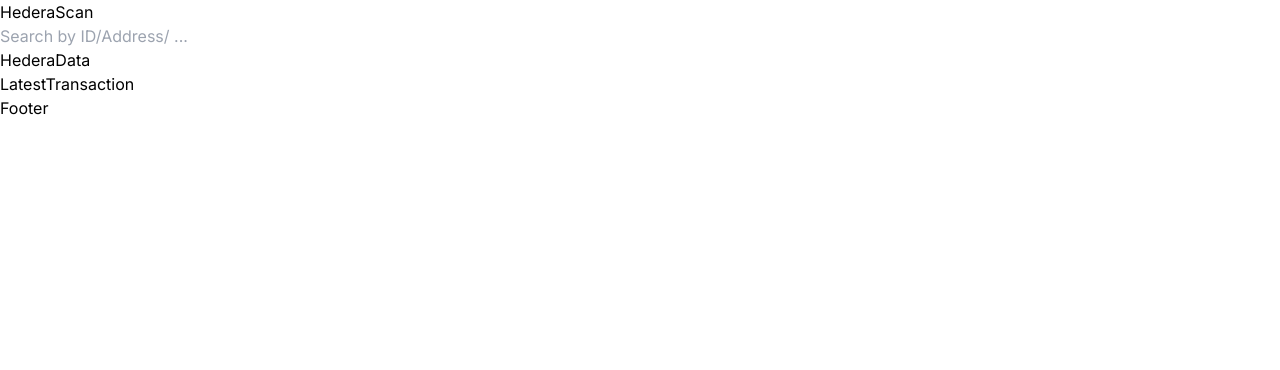
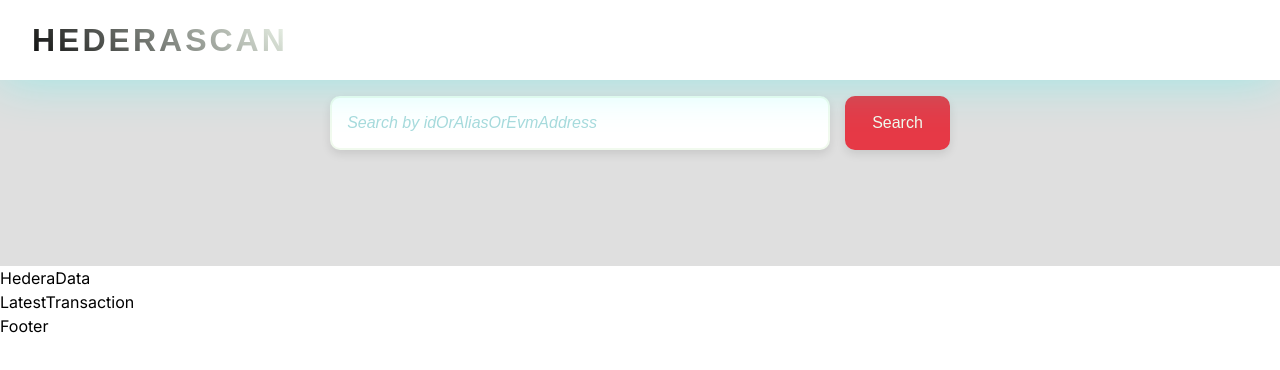
Before and after one commit to mxber2022/Hedera_Explorer, a Next.js app in the folder frontend/: page / in a window 1280 px wide. Shown: the top 370 px of the page. Built offline with nearby package versions, Linux system fonts and the light colour scheme.

Commit message:
UI upgrade

```diff
--- a/frontend/src/app/Components/Nav/Nav.css
+++ b/frontend/src/app/Components/Nav/Nav.css
@@ -0,0 +1,117 @@
+
+
+.nav {
+
+    position: fixed;
+    top: 0;
+    left: 0;
+    width: 100%;
+    background-color:  #fff;
+    padding: 1rem 0;
+    color: #fff;
+    box-shadow: 0 0 50px #00fff74f;
+    z-index: 999;
+}
+
+.nav__container {
+
+    display: flex;
+    justify-content: space-between;
+    align-items: center;
+    max-width: 1600px;
+    margin: 0 auto;
+    padding: 0 2rem;
+    gap: 1rem;
+}
+
+.nav__left {
+
+    display: flex;
+    align-items: center;
+    gap: 3rem;
+}
+
+.nav__left img {
+
+    max-width: 150px;
+    width: 100%;
+}
+
+.nav__left input {
+
+    margin: 0;
+    padding: 0.4rem 1rem;
+    color: #000;
+}
+
+wui-connect-button button {
+
+    box-shadow: 0 0 10px #2BEB7C !important;
+    background-color: #2BEB7C !important;
+}
+
+
+@media (max-width: 500px) {
+
+    .nav__container {
+
+        padding: 0 1rem;
+    }
+
+    .nav__left {
+
+        gap: 1.5rem;
+    }
+
+    .nav__left input {
+
+        padding: 0.3rem 0.6rem;
+    }
+}
+
+/*
+    BETBAZAAR Word styling starts
+*/
+
+
+.nav__logo {
+    font-size: 32px;
+    font-weight: 900;
+    color: #e63946;
+    font-family: 'Montserrat', sans-serif;
+    text-transform: uppercase;
+    letter-spacing: 3px;
+    position: relative;
+    display: inline-block;
+    background: linear-gradient(45deg, #090909, #f1faee);
+    -webkit-background-clip: text;
+    -webkit-text-fill-color: transparent;
+    transition: all 0.3s ease;
+}
+
+.nav__logo::before {
+    content: '';
+    position: absolute;
+    bottom: -5px;
+    left: 0;
+    width: 0%;
+    height: 3px;
+    background-color: #e63946;
+    transition: width 0.3s ease;
+}
+
+.nav__logo:hover::before {
+    width: 100%;
+}
+
+.nav__logo:hover {
+    color: #1d3557;
+    background: linear-gradient(45deg, #457b9d, #a8dadc);
+    -webkit-background-clip: text;
+    -webkit-text-fill-color: transparent;
+    transform: scale(1.05);
+}
+
+/*
+    BETBAZAAR Word styling Ends
+*/
--- a/frontend/src/app/Components/Nav/Nav.tsx
+++ b/frontend/src/app/Components/Nav/Nav.tsx
@@ -1,25 +1,23 @@
-"use client"
+"use client";
 import "./Nav.css";
 
 function Nav() {
-    return(
+    return (
         <nav className="nav">
             <div className="nav__container">
                 <div className="nav__left">
                     <div className="nav__logo">
                         HederaScan
-                        {/* <img src="" alt="" /> */}
-                    </div>
-                    <div className="nav__search">
-                        {/* <input type="text" typeof="search" placeholder="Search markets ..." /> */}
                     </div>
                 </div>
                 <div className="nav__right">
-                    {/* <w3m-button /> */}
+                    <div className="nav__right-content">
+                        {/* Future elements or buttons go here */}
+                    </div>
                 </div>
             </div>
         </nav>
-    )
+    );
 }
 
 export default Nav;
--- a/frontend/src/app/Components/Search/Search.css
+++ b/frontend/src/app/Components/Search/Search.css
@@ -1,3 +1,80 @@
 .Search {
-    color: black;
+    padding: 6rem 0;
+    background-color: #dfdfdf;
+    color: #fff;
 }
+
+.Search__container {
+
+    max-width: 1600px;
+    padding: 0 2rem;
+    width: 100%;
+    margin: 0 auto;
+    display: flex;
+    justify-content: center;
+}
+
+.search_btn {
+    padding-left: 15px;
+}
+
+.search_btn button {
+    padding: 13px 25px;
+    background-color: #e63946; /* Red background */
+    color: #f1faee; /* White text color */
+    font-size: 16px;
+    font-family: 'Montserrat', sans-serif;
+    border: 2px solid #e63946; /* Red border to match the background */
+    border-radius: 10px;
+    cursor: pointer;
+    outline: none;
+    transition: all 0.3s ease;
+    box-shadow: 0 4px 10px rgba(0, 0, 0, 0.1);
+}
+
+.search_btn button:hover {
+    background-color: #d62839; /* Slightly darker red on hover */
+    box-shadow: 0 4px 15px rgba(0, 0, 0, 0.2);
+    transform: scale(1.05);
+}
+
+.search_btn button:focus {
+    background-color: #c72c41; /* Even darker red on focus */
+    border-color: #f1faee; /* White border on focus */
+    box-shadow: 0 4px 15px rgba(0, 0, 0, 0.3);
+}
+
+
+.nav__search input {
+    width: 500px;
+    padding: 13px 15px;
+    border: 2px solid #f1faee; /* White border */
+    border-radius: 10px;
+    font-size: 16px;
+    background-color:  #fff; /* Black background */
+    color: #f1faee; /* White text color */
+    font-family: 'Montserrat', sans-serif;
+    outline: none;
+    transition: all 0.3s ease;
+    box-shadow: 0 4px 10px rgba(0, 0, 0, 0.1);
+}
+
+.nav__search input::placeholder {
+    color: #a8dadc;
+    font-style: italic;
+}
+
+.nav__search input:hover {
+    background-color:  #fff; /* Slightly lighter black on hover */
+    color: #f1faee;
+    box-shadow: 0 4px 15px rgba(0, 0, 0, 0.2);
+    border-color: #f1faee; /* Keep border white on hover */
+}
+
+.nav__search input:focus {
+    background-color: #fff; /* Deep blue background on focus */
+    color: #f1faee;
+    box-shadow: 0 4px 15px rgba(0, 0, 0, 0.3);
+    border-color: #e63946; /* Red border on focus */
+    transform: scale(1.05);
+}
--- a/frontend/src/app/Components/Search/Search.tsx
+++ b/frontend/src/app/Components/Search/Search.tsx
@@ -1,26 +1,53 @@
-"use client"
+"use client";
+import React, { useState } from "react";
 import "./Search.css";
 
 function Search() {
+    const [inputValue, setInputValue] = useState("");
+    const [accountData, setAccountData] = useState(null);
+    const [error, setError] = useState<string | null>(null);
 
-    function searchData(event: React.ChangeEvent<HTMLInputElement>) {
-        event.preventDefault();
-        console.log("Searching ", event.target.value);
+    function handleInputChange(event: React.ChangeEvent<HTMLInputElement>) {
+        setInputValue(event.target.value);
     }
 
-    return(
+    async function fetchAccountInfo(idOrAliasOrEvmAddress: any) {
+        const response = await fetch(`https://testnet.mirrornode.hedera.com/api/v1/accounts/${idOrAliasOrEvmAddress}`, {
+            method: 'GET',
+            headers: {},
+        });
+        const data = await response.json();
+        return data;
+    }
+
+    async function searchData(event: React.MouseEvent<HTMLButtonElement, MouseEvent>) {
+        event.preventDefault();
+
+        try {
+            const data = await fetchAccountInfo(inputValue);
+            console.log("data: ", data);
+            setAccountData(data); // Store the fetched data in state
+            setError(null); // Clear any previous errors
+        } catch (err) {
+            setError("Failed to fetch account data. Please check the input and try again.");
+            setAccountData(null); // Clear previous data if any error occurs
+        }
+    }
+
+    return (
         <>
-            <div className="Search">
-                <div className="nav__search">
-                    <input
-                        onChange={searchData}
-                        type="text"
-                        placeholder="Search by ID/Address/ ..."
-                    />
+            <section className="Search">
+                <div className='Search__container'>
+                    <div className="nav__search">
+                        <input onChange={handleInputChange} type="text" placeholder="Search by idOrAliasOrEvmAddress" value={inputValue} />
+                    </div>
+                    <div className="search_btn">
+                        <button onClick={searchData}>Search</button>
+                    </div>
                 </div>
-            </div>
+            </section>
         </>
-    )
+    );
 }
 
 export default Search;
```
Also changed, not shown: frontend/src/app/globals.css (+34 -2 lines), frontend/src/app/page.tsx (line endings or trailing spaces).
